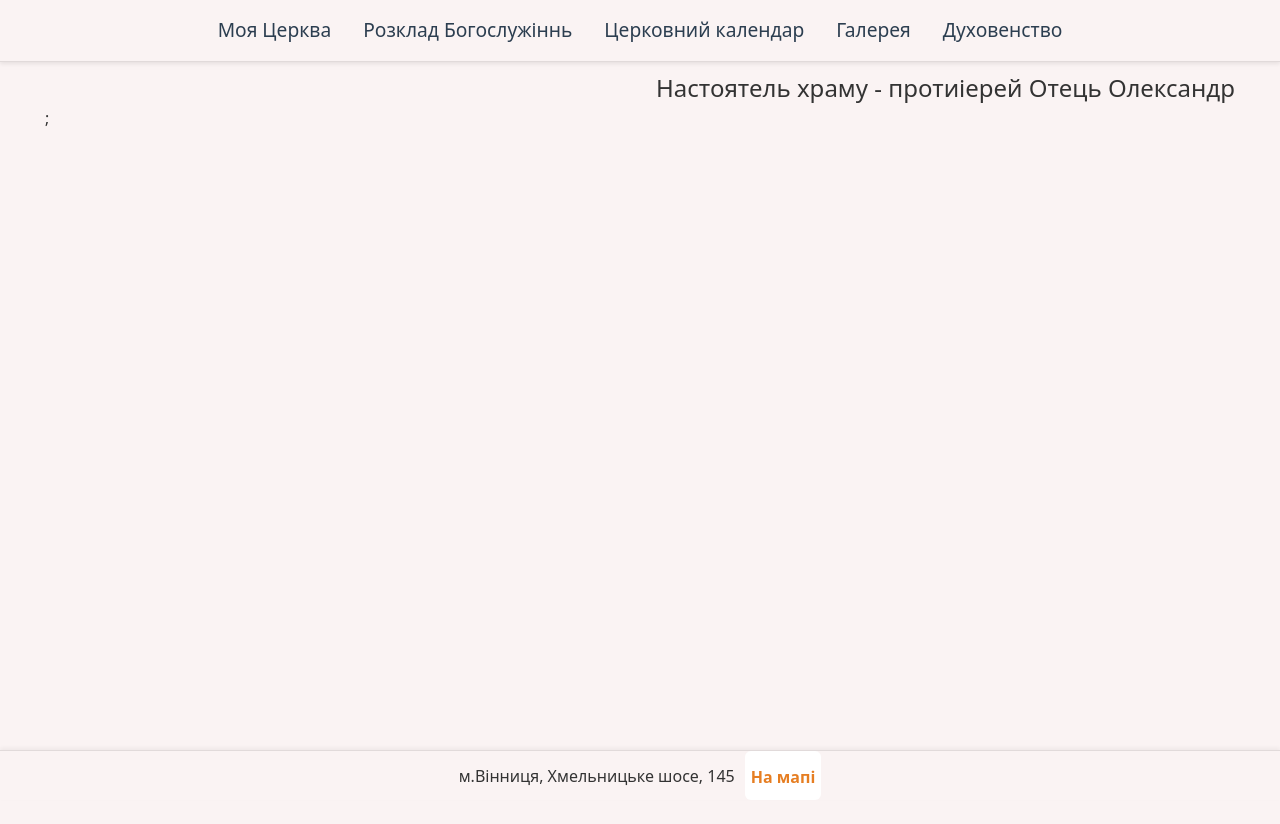
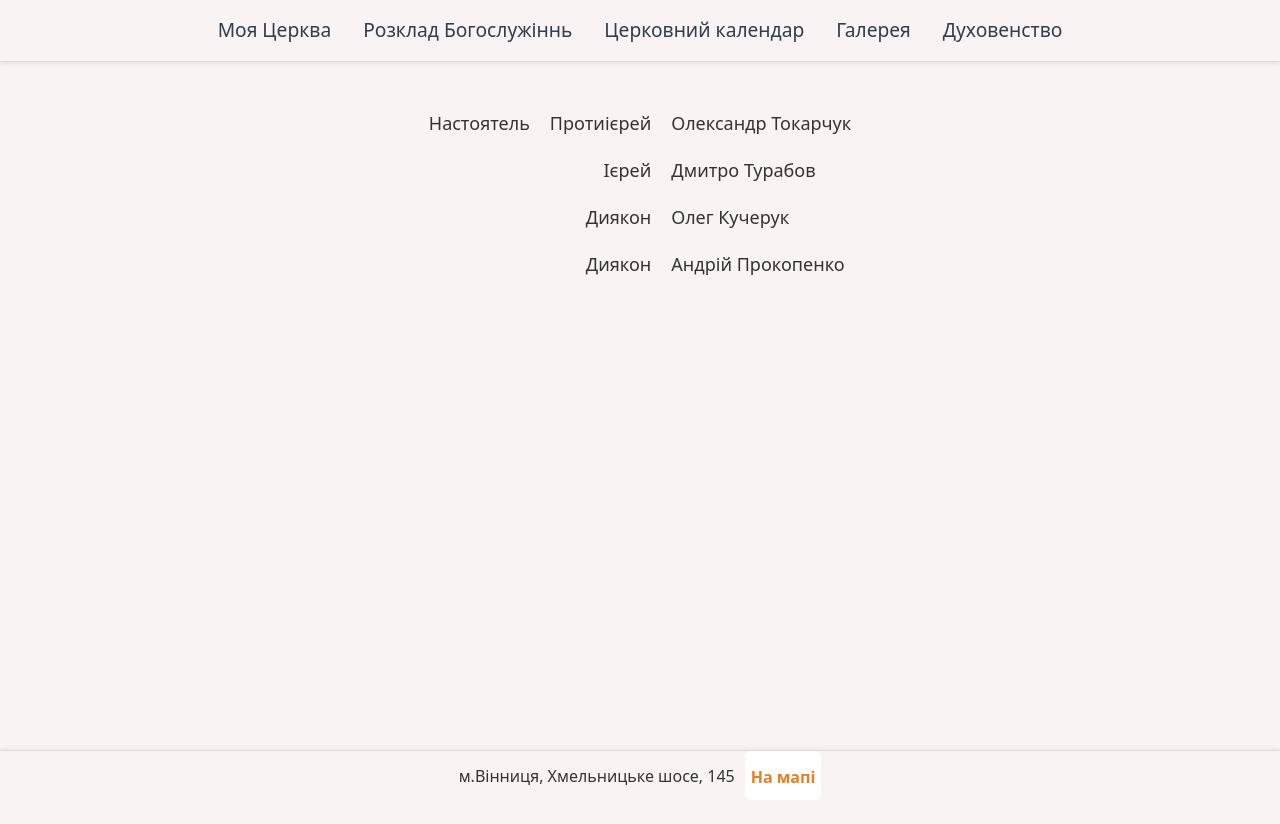
Before and after one commit to ValeriyVinn/my-parish, a React (Vite) app: page /clergy in a window 1280 px wide. Shown: the top 824 px of the page. Built offline with nearby package versions, Linux system fonts and the light colour scheme.

Commit message:
upd: added priests

```diff
--- a/src/components/Clergy/Clergy.jsx
+++ b/src/components/Clergy/Clergy.jsx
@@ -1,7 +1,34 @@
+import css from "./Clergy.module.css";
+
 const Clergy = () => {
   return (
     <div className="container">
-      <h1>Настоятель храму - протиіерей Отець Олександр</h1>;
+      <table className={css.clergyTable}>
+        <tbody>
+          <tr>
+            <td>Настоятель</td>
+            <td className={css.clergyDignity}>Протиієрей </td>
+            <td className={css.clergyName}>Олександр Токарчук</td>
+          </tr>
+          <tr>
+            <td></td>
+            <td className={css.clergyDignity}>Ієрей </td>
+            <td className={css.clergyName}>Дмитро Турабов</td>
+          </tr>
+          <tr>
+            <td></td>
+
+            <td className={css.clergyDignity}>Диякон</td>
+            <td className={css.clergyName}>Олег Кучерук</td>
+          </tr>
+          <tr>
+            <td></td>
+            <td className={css.clergyDignity}>Диякон</td>
+            <td className={css.clergyName}>Андрій Прокопенко</td>
+          </tr>
+        </tbody>
+      </table>
+
     </div>
   );
 };
--- a/src/components/Clergy/Clergy.module.css
+++ b/src/components/Clergy/Clergy.module.css
@@ -0,0 +1,14 @@
+.clergyTable{
+    font-size: 18px;
+    margin: 100px auto;
+}
+
+td{
+    padding: 10px;
+    /* border: 1px solid #ccc; */
+
+}
+
+.clergyDignity{
+    text-align: end;
+}
```
